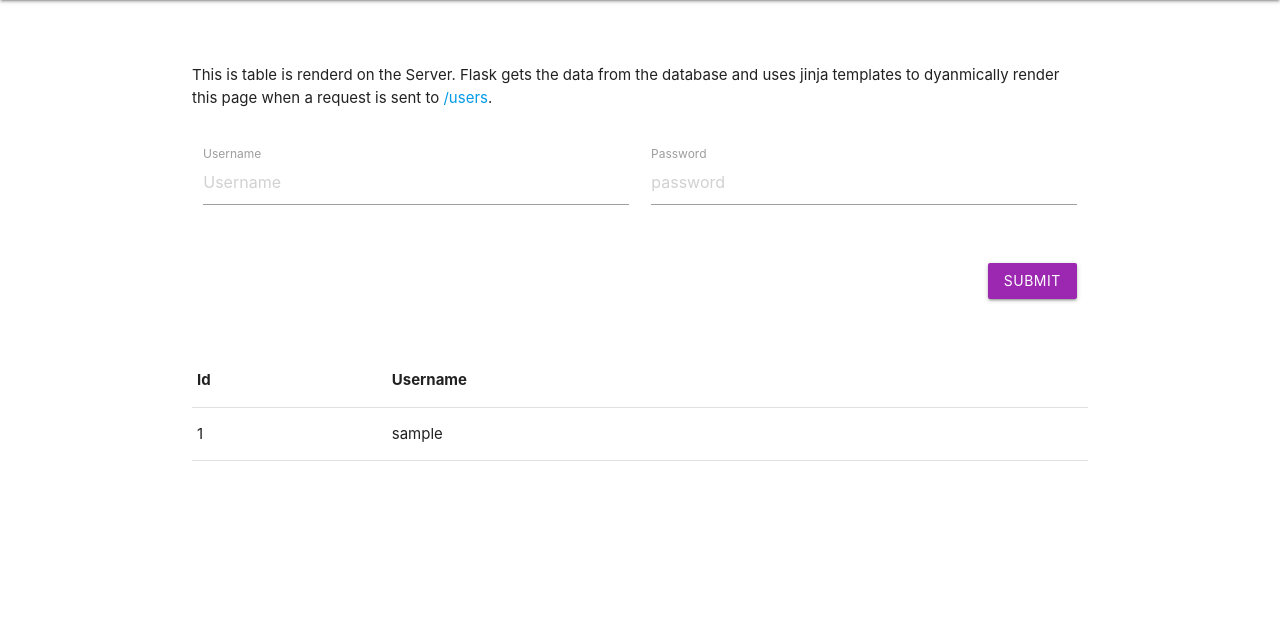
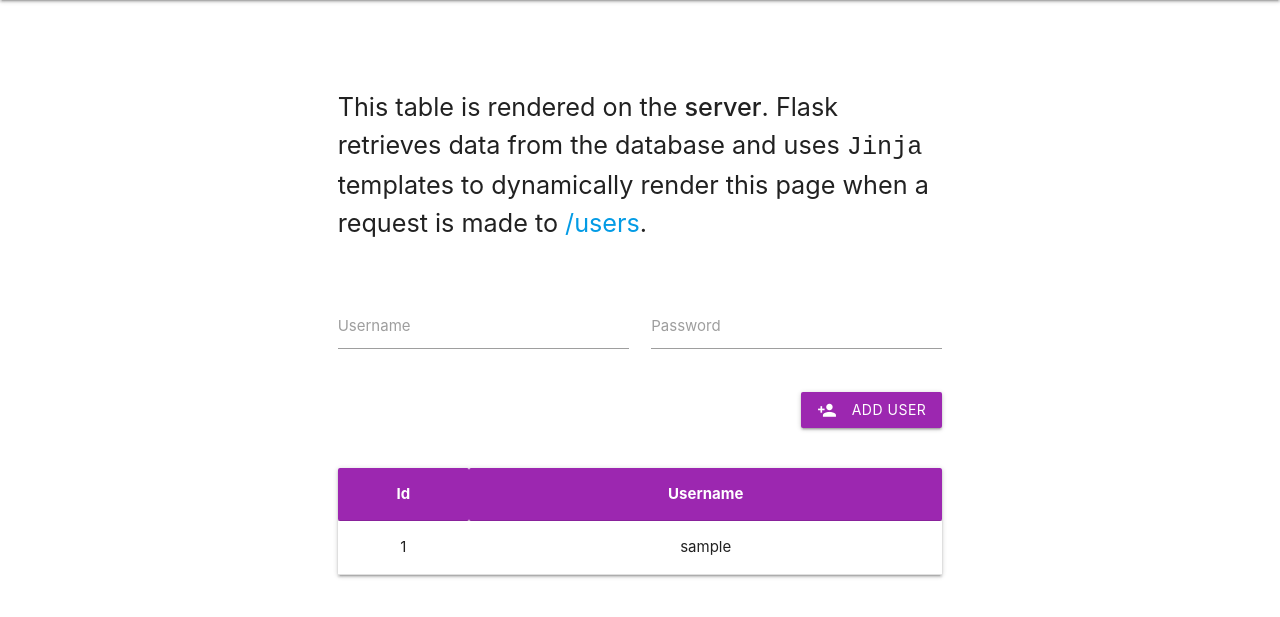
Before and after one commit to Crib-Coders/INFO2602Project, a Flask app: template App/templates/users.html in a window 1280 px wide. Shown: the part 64-681 px from the top of the page. Run offline with Flask 3, Linux system fonts and the light colour scheme; the template is opened without the code that fills it: most values are stand-ins (such as "Sample title", 1, 10 or a date in 2020).

Commit message:
Update users.html

```diff
--- a/App/templates/users.html
+++ b/App/templates/users.html
@@ -2,54 +2,61 @@
 {% block title %}App Users{% endblock %}
 {% block page %}App Users{% endblock %}
 
-{{ super() }}
-
 {% block content %}
+<div class="container" style="margin-top: 3%;">
   <div class="row">
-        <p>
-            This is table is renderd on the Server. Flask gets the data from the database and uses jinja templates to dyanmically render this page when a request is sent to <a href="/users">/users</a>.
+    <div class="col s12">
+      <p class="flow-text">
+        This table is rendered on the <strong>server</strong>. Flask retrieves data from the database and uses
+        <code>Jinja</code> templates to dynamically render this page when a request is made to
+        <a href="/users">/users</a>.
       </p>
     </div>
+  </div>
 
+  <!-- Form for Creating Users -->
   <div class="row">
     <form class="col s12" method="POST" action="/users">
-
       <div class="row">
         <div class="input-field col s6">
-            <input placeholder="Username" name="username" type="text" class="validate">
+          <input id="username" name="username" type="text" class="validate" required>
           <label for="username">Username</label>
         </div>
         <div class="input-field col s6">
-            <input placeholder="password" name="password" type="password" class="validate">
+          <input id="password" name="password" type="password" class="validate" required>
           <label for="password">Password</label>
         </div>
       </div>
-
       <div class="row">
-          <div class="input-field col s12">
-            <button class="btn waves-effect waves-light right purple" type="submit" name="action">Submit</button>
+        <div class="col s12 right-align">
+          <button class="btn waves-effect waves-light purple" type="submit" name="action">
+            <i class="material-icons left">person_add</i>Add User
+          </button>
         </div>
       </div>
-
     </form>
   </div>
 
+  <!-- Table Displaying Users -->
   <div class="row">
-      <table>
-        <thead>
+    <div class="col s12">
+      <table class="highlight responsive-table centered z-depth-1">
+        <thead class="purple white-text">
           <tr>
-            <th>Id</th><th>Username</th>
+            <th>Id</th>
+            <th>Username</th>
           </tr>
         </thead>
         <tbody>
           {% for user in users %}
             <tr>
-                <td>{{user.id}}</td>
-                <td>{{user.username}}</td>
+              <td>{{ user.id }}</td>
+              <td>{{ user.username }}</td>
             </tr>
           {% endfor %}
-        <tbody>
+        </tbody>
       </table>
     </div>
-
+  </div>
+</div>
 {% endblock %}
```
Lines whose indentation alone changed are shown as unchanged.
